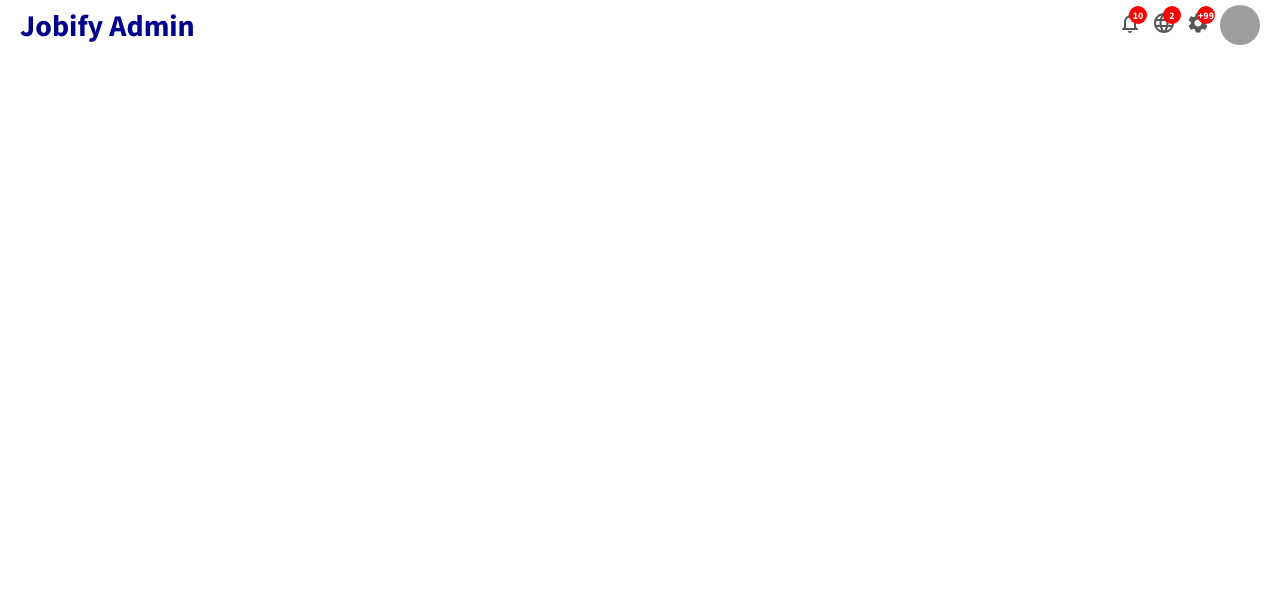
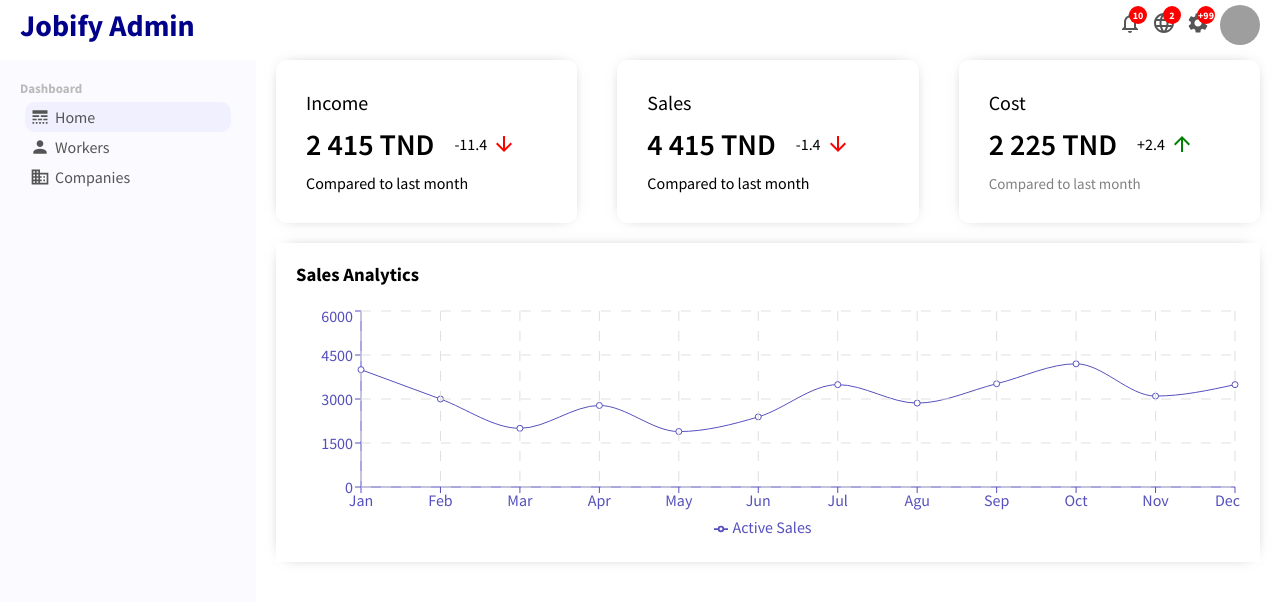
Before and after one commit to theFourthFive/jobify_admin, a React (Create React App) app: page / in a window 1280 px wide. Shown: the top 602 px of the page. Built offline with nearby package versions, Linux system fonts and the light colour scheme; grey boxes are pictures that could not be loaded.

Commit message:
Created Featured Info & Chart on Dashboard homepage

```diff
--- a/src/App.js
+++ b/src/App.js
@@ -1,9 +1,16 @@
+import "./app.css";
 import Topbar from "./components/topbar/Topbar";
+import Sidebar from "./components/sidebar/Sidebar";
+import Home from "./pages/home/Home";
 
 function App() {
   return (
     <div className="App">
       <Topbar />
+      <div className="container">
+        <Sidebar />
+        <Home />
+      </div>
     </div>
   );
 }
--- /dev/null
+++ b/src/app.css
@@ -0,0 +1,4 @@
+.container {
+  display: flex;
+  margin-top: 10px;
+}
--- /dev/null
+++ b/src/components/chart/Chart.jsx
@@ -0,0 +1,31 @@
+import React from "react";
+import "./chart.css";
+
+import {
+  LineChart,
+  Line,
+  XAxis,
+  YAxis,
+  CartesianGrid,
+  Tooltip,
+  Legend,
+  ResponsiveContainer,
+} from "recharts";
+
+export default function Chart({ title, data, dataKey, grid }) {
+  return (
+    <div className="chart">
+      <h3 className="chartTitle">{title}</h3>
+      <ResponsiveContainer width="100%" aspect={4 / 1}>
+        <LineChart data={data}>
+          <XAxis dataKey="name" stroke="#5550bd"></XAxis>
+          <YAxis stroke="#5550bd"></YAxis>
+          <Line type="monotone" dataKey={dataKey} stroke="#5550bd" />
+          <Tooltip />
+          {grid && <CartesianGrid stroke="#e0dfdf" strokeDasharray="10 10" />}
+          <Legend />
+        </LineChart>
+      </ResponsiveContainer>
+    </div>
+  );
+}
--- /dev/null
+++ b/src/components/chart/chart.css
@@ -0,0 +1,11 @@
+.chart {
+  margin: 20px;
+  padding: 20px;
+
+  -webkit-box-shadow: 0px 0px 15px -10px rgba(0, 0, 0, 0.75);
+  box-shadow: 0px 0px 15px -10px rgba(0, 0, 0, 0.75);
+}
+
+.chartTitle {
+  margin-bottom: 20px;
+}
--- /dev/null
+++ b/src/components/featuredInfo/FeaturedInfo.jsx
@@ -0,0 +1,46 @@
+import React from "react";
+import "./featuredInfo.css";
+
+import { ArrowDownward, ArrowUpward } from "@mui/icons-material";
+
+// prettier-ignore
+export default function FeaturedInfo() {
+  return (
+    <div className="featured">
+
+      <div className="featuredItem">
+        <span className="featuredItemTitle">Income</span>
+        <div className="featuredMoneyContainer">
+          <span className="featuredMoney">2 415 TND</span>
+          <span className="featuredMoneyRate">
+            -11.4<ArrowDownward className="featuredIcon negative"/>
+          </span>
+        </div>
+        <span className="featureSub">Compared to last month</span>
+      </div>
+
+      <div className="featuredItem">
+        <span className="featuredItemTitle">Sales</span>
+        <div className="featuredMoneyContainer">
+          <span className="featuredMoney">4 415 TND</span>
+          <span className="featuredMoneyRate">
+            -1.4<ArrowDownward className="featuredIcon negative"/>
+          </span>
+        </div>
+        <span className="featureSub">Compared to last month</span>
+      </div>
+
+      <div className="featuredItem">
+        <span className="featuredItemTitle">Cost</span>
+        <div className="featuredMoneyContainer">
+          <span className="featuredMoney">2 225 TND</span>
+          <span className="featuredMoneyRate">
+            +2.4 <ArrowUpward className="featuredIcon" />
+          </span>
+        </div>
+        <span className="featureSubtitle">Compared to last month</span>
+      </div>
+
+    </div>
+  );
+}
--- /dev/null
+++ b/src/components/featuredInfo/featuredInfo.css
@@ -0,0 +1,52 @@
+.featured {
+  width: 100%;
+  display: flex;
+  justify-content: space-between;
+}
+
+.featuredItem {
+  flex: 1;
+  margin: 0px 20px;
+  padding: 30px;
+  border-radius: 10px;
+  cursor: pointer;
+
+  -webkit-box-shadow: 0px 0px 15px -10px rgba(0, 0, 0, 0.75);
+  box-shadow: 0px 0px 15px -10px rgba(0, 0, 0, 0.75);
+}
+
+.featuredItemTitle {
+  font-size: 20px;
+}
+
+.featuredMoneyContainer {
+  margin: 10px 0px;
+  display: flex;
+  align-items: center;
+}
+
+.featuredMoney {
+  font-size: 30px;
+  font-weight: 600;
+}
+
+.featuredMoneyRate {
+  display: flex;
+  align-items: center;
+  margin-left: 20px;
+}
+
+.featuredIcon {
+  font-size: 14px;
+  margin-left: 5px;
+  color: green;
+}
+
+.featuredIcon.negative {
+  color: red;
+}
+
+.featureSubtitle {
+  font-size: 15px;
+  color: grey;
+}
--- /dev/null
+++ b/src/components/sidebar/Sidebar.jsx
@@ -0,0 +1,35 @@
+import React from "react";
+import "./sidebar.css";
+
+import { Business, LineStyle, Person } from "@mui/icons-material";
+
+export default function Sidebar() {
+  return (
+    <div className="sidebar">
+      <div className="sidebarWrapper">
+        <div className="sidebarMenu">
+          <h3 className="sidebarTitle">Dashboard</h3>
+          <ul className="sidebarList">
+            {/* Home */}
+            <li className="sidebarListItem active">
+              <LineStyle className="sidebarIcon" />
+              Home
+            </li>
+
+            {/* Workers */}
+            <li className="sidebarListItem">
+              <Person className="sidebarIcon" />
+              Workers
+            </li>
+
+            {/* Companies  */}
+            <li className="sidebarListItem">
+              <Business className="sidebarIcon" />
+              Companies
+            </li>
+          </ul>
+        </div>
+      </div>
+    </div>
+  );
+}
--- /dev/null
+++ b/src/components/sidebar/sidebar.css
@@ -0,0 +1,45 @@
+.sidebar {
+  flex: 1;
+  height: calc(100vh - 50px);
+  background-color: rgb(251, 251, 255);
+
+  position: sticky;
+  top: 50px; /* the position will not change if we scroll down */
+}
+
+.sidebarWrapper {
+  padding: 20px;
+  color: #555; /* change the text color to gray instead of ugly black */
+}
+
+.sidebarMenu {
+  margin-bottom: 10px; /* make a space after the end of the sidebar menu */
+}
+
+.sidebarTitle {
+  font-size: 13px;
+  color: rgb(187, 186, 186);
+}
+
+.sidebarList {
+  list-style: none;
+  padding: 5px;
+}
+
+.sidebarListItem {
+  padding: 5px;
+  cursor: pointer;
+  display: flex;
+  align-items: center;
+  border-radius: 10px;
+}
+
+.sidebarListItem.active,
+.sidebarListItem:hover {
+  background-color: rgb(240, 240, 255);
+}
+
+.sidebarIcon {
+  margin-right: 5px;
+  font-size: 20px !important;
+}
--- /dev/null
+++ b/src/dummyData.js
@@ -0,0 +1,74 @@
+export const userData = [
+  {
+    name: "Jan",
+    "Active Sales": 4000,
+    pv: 2400,
+    amt: 2400,
+  },
+  {
+    name: "Feb",
+    "Active Sales": 3000,
+    pv: 1398,
+    amt: 2210,
+  },
+  {
+    name: "Mar",
+    "Active Sales": 2000,
+    pv: 9800,
+    amt: 2290,
+  },
+  {
+    name: "Apr",
+    "Active Sales": 2780,
+    pv: 3908,
+    amt: 2000,
+  },
+  {
+    name: "May",
+    "Active Sales": 1890,
+    pv: 4800,
+    amt: 2181,
+  },
+  {
+    name: "Jun",
+    "Active Sales": 2390,
+    pv: 3800,
+    amt: 2500,
+  },
+  {
+    name: "Jul",
+    "Active Sales": 3490,
+    pv: 4300,
+    amt: 2100,
+  },
+  {
+    name: "Agu",
+    "Active Sales": 2860,
+    pv: 4300,
+    amt: 2100,
+  },
+  {
+    name: "Sep",
+    "Active Sales": 3520,
+    pv: 4300,
+    amt: 2100,
+  },
+  {
+    name: "Oct",
+    "Active Sales": 4200,
+    pv: 4300,
+    amt: 2100,
+  },
+  {
+    name: "Nov",
+    "Active Sales": 3100,
+    pv: 4300,
+    amt: 2100,
+  },
+  {
+    name: "Dec",
+    "Active Sales": 3490,
+    pv: 4300,
+    amt: 2100,
+  },
+];
--- /dev/null
+++ b/src/pages/home/Home.jsx
@@ -0,0 +1,21 @@
+import React from "react";
+import "./home.css";
+
+import { userData } from "../../dummyData";
+
+import FeaturedInfo from "../../components/featuredInfo/FeaturedInfo";
+import Chart from "../../components/chart/Chart";
+
+export default function Home() {
+  return (
+    <div className="home">
+      <FeaturedInfo />
+      <Chart
+        data={userData}
+        title="Sales Analytics"
+        dataKey="Active Sales"
+        grid
+      />
+    </div>
+  );
+}
--- /dev/null
+++ b/src/pages/home/home.css
@@ -0,0 +1,4 @@
+.home {
+  flex: 4;
+  /* background-color: darkcyan; */
+}
```
